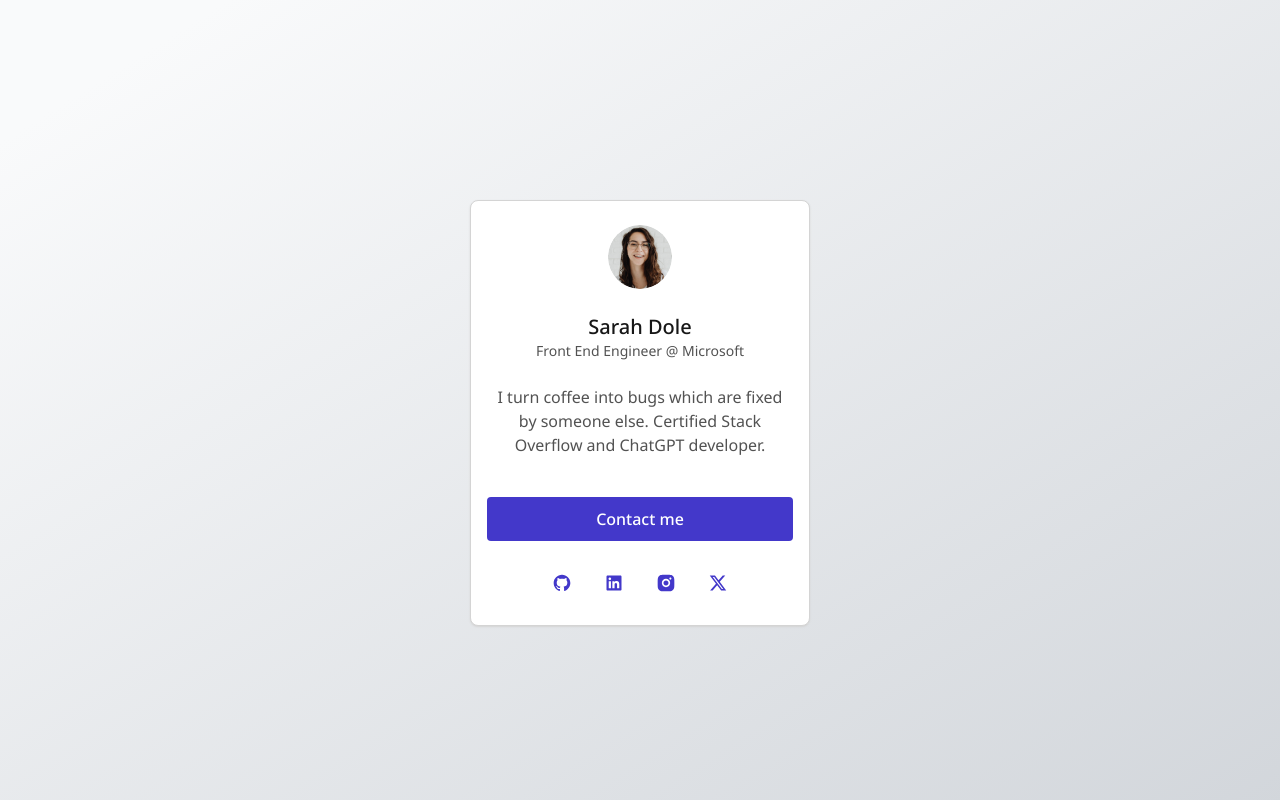
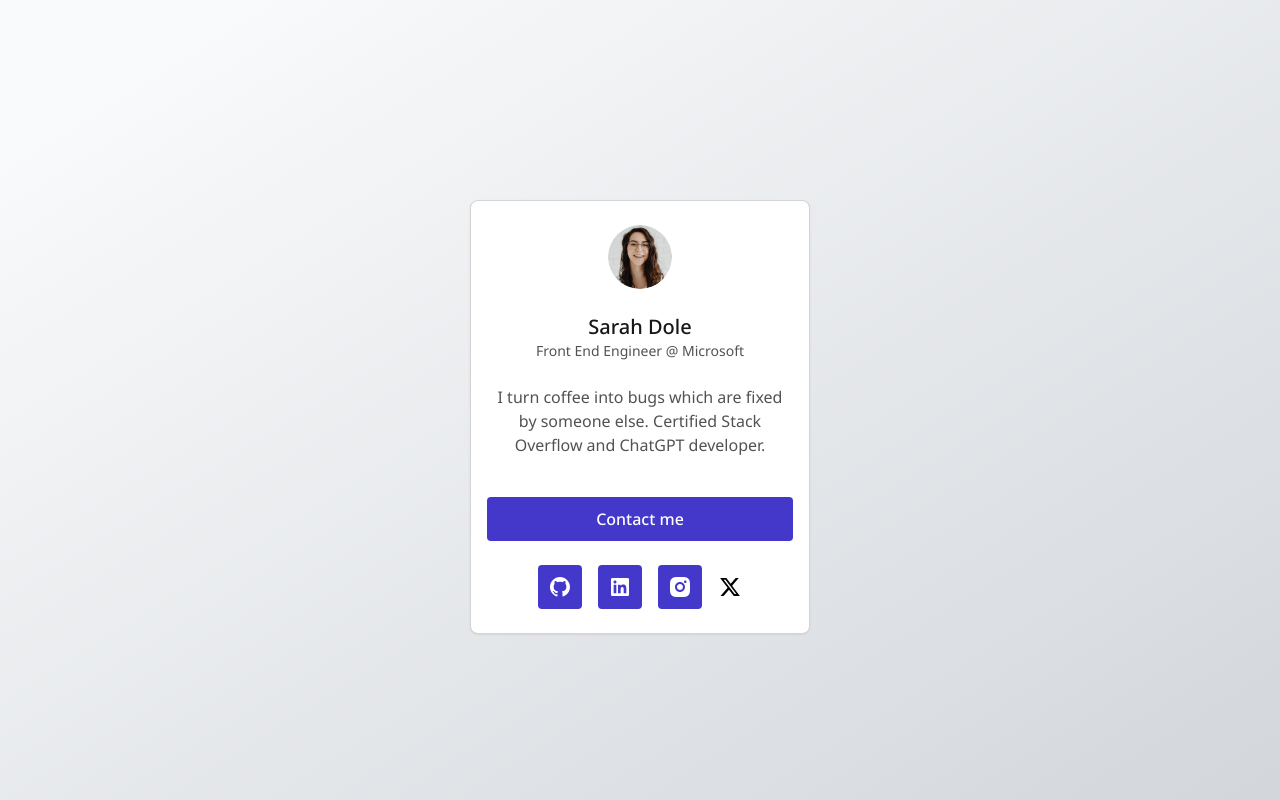
Before and after one commit to av0ed/ui-component-library, a Next.js app: page /profile-card in a window 1280 px wide. Built offline with nearby package versions, Linux system fonts and the light colour scheme.

Commit message:
scaffolds icon button component

```diff
--- a/app/_components/button.tsx
+++ b/app/_components/button.tsx
@@ -2,38 +2,61 @@ import { RemixiconComponentType } from "@remixicon/react";
 import Link from "next/link";
 
 type ButtonSize = "md" | "lg" | "xl" | "2xl";
+type ButtonVariant = "primary" | "secondary" | "tertiary" | "destructive";
+
+export const buttonVariants: ButtonVariant[] = [
+  "primary",
+  "secondary",
+  "tertiary",
+  "destructive",
+];
+
+export const buttonSizes: ButtonSize[] = ["md", "lg", "xl", "2xl"];
+
+const style = {
+  base: "inline-flex items-center justify-center",
+  size: {
+    md: "p-2.5",
+    lg: "p-3",
+    xl: "p-3.5",
+    "2xl": "p-4",
+  },
+  variant: {
+    primary: "text-white rounded bg-indigo-700 hover:bg-indigo-800",
+    secondary: "",
+    tertiary: "",
+    destructive: "",
+  },
+  disabled: {
+    primary: "",
+    secondary: "",
+    tertiary: "",
+    destructive: "",
+  },
+};
 
 interface Props {
-  IconLeft?: RemixiconComponentType;
-  IconRight?: RemixiconComponentType;
+  Icon?: RemixiconComponentType;
   ariaLabel?: string;
   isDisabled?: boolean;
+  size: ButtonSize;
   text?: string;
-  size?: ButtonSize;
+  variant: ButtonVariant;
 }
 
 export default function Button({
-  IconLeft,
-  IconRight,
-  ariaLabel,
+  Icon,
   isDisabled,
   size,
   text,
+  variant,
 }: Props) {
   return (
-    <Link
-      aria-label={ariaLabel}
-      className={`flex flex-row p-2 rounded hover:bg-neutral-50 focus:ring focus:ring-indigo-200 focus:outline-none ${isDisabled ? "pointer-events-none" : ""}`}
-      href="#"
+    <button
+      className={`${style.base} ${style.size[size]} ${style.variant[variant]}`}
       tabIndex={isDisabled ? -1 : 0}
     >
-      {IconLeft && (
-        <IconLeft aria-hidden={true} className="w-5 h-5 fill-indigo-700" />
-      )}
-      {text}
-      {IconRight && (
-        <IconRight aria-hidden={true} className="w-5 h-5 fill-indigo-700" />
-      )}
-    </Link>
+      <Icon aria-hidden="true" />
+    </button>
   );
 }
--- a/app/button/page.tsx
+++ b/app/button/page.tsx
@@ -1,25 +1,26 @@
 import type { Metadata } from "next";
-import Badge, { badgeSizes, badgeStates } from "../_components/badge";
+import Button, { buttonSizes, buttonVariants } from "../_components/button";
+import { RiStarLine } from "@remixicon/react";
 
 export const metadata: Metadata = {
   title: "Button | UI Component Library | Jason Long",
 };
 
-export default function BadgePage() {
+export default function ButtonPage() {
   return (
     <div className="pt-[200px] h-screen">
       <div className="flex flex-col justify-center items-start mx-auto gap-y-6 w-[240px]">
-        {badgeStates.map((state, idx) => (
+        {buttonVariants.map((variant, idx) => (
           <div
-            key={`${state}_${idx}`}
+            key={`${variant}_${idx}`}
             className="flex flex-row items-center gap-x-6"
           >
-            {badgeSizes.map((size, jdx) => (
-              <Badge
+            {buttonSizes.map((size, jdx) => (
+              <Button
                 key={`${size}_${jdx}`}
                 size={size}
-                state={state}
-                text="Label"
+                variant={variant}
+                Icon={RiStarLine}
               />
             ))}
           </div>
--- a/app/page.tsx
+++ b/app/page.tsx
@@ -9,6 +9,9 @@ export default function Home() {
         </li>
         <li>
           <Link href="/badge">Badge</Link>
+        </li>
+        <li>
+          <Link href="/button">Button</Link>
         </li>
         <li>
           <Link href="/blog-card">Blog Card</Link>
--- a/app/profile-card/page.tsx
+++ b/app/profile-card/page.tsx
@@ -8,9 +8,11 @@ import {
   RiLinkedinBoxFill,
 } from "@remixicon/react";
 
+// TODO: must fix buttons.
 export const metadata: Metadata = {
   title: "Profile Card | UI Component Library | Jason Long",
 };
+
 export default function ProfileCardPage() {
   return (
     <div className="flex justify-center items-start pt-[200px] h-screen bg-gradient-haze">
@@ -23,21 +25,24 @@ export default function ProfileCardPage() {
       >
         <div className="flex flex-row justify-center gap-x-4">
           <Button
-            IconRight={RiGithubFill}
+            Icon={RiGithubFill}
+            size="md"
+            variant="primary"
             ariaLabel="Follow Sarah Dole on Github"
           />
           <Button
-            IconRight={RiLinkedinBoxFill}
+            Icon={RiLinkedinBoxFill}
+            size="md"
+            variant="primary"
             ariaLabel="Follow Sarah Dole on LinkedIn"
           />
           <Button
-            IconRight={RiInstagramFill}
+            Icon={RiInstagramFill}
+            size="md"
+            variant="primary"
             ariaLabel="Follow Sarah Dole on Instagram"
           />
-          <Button
-            IconRight={RiTwitterXFill}
-            ariaLabel="Follow Sarah Dole on X"
-          />
+          <Button Icon={RiTwitterXFill} ariaLabel="Follow Sarah Dole on X" />
         </div>
       </ProfileCard>
     </div>
```
